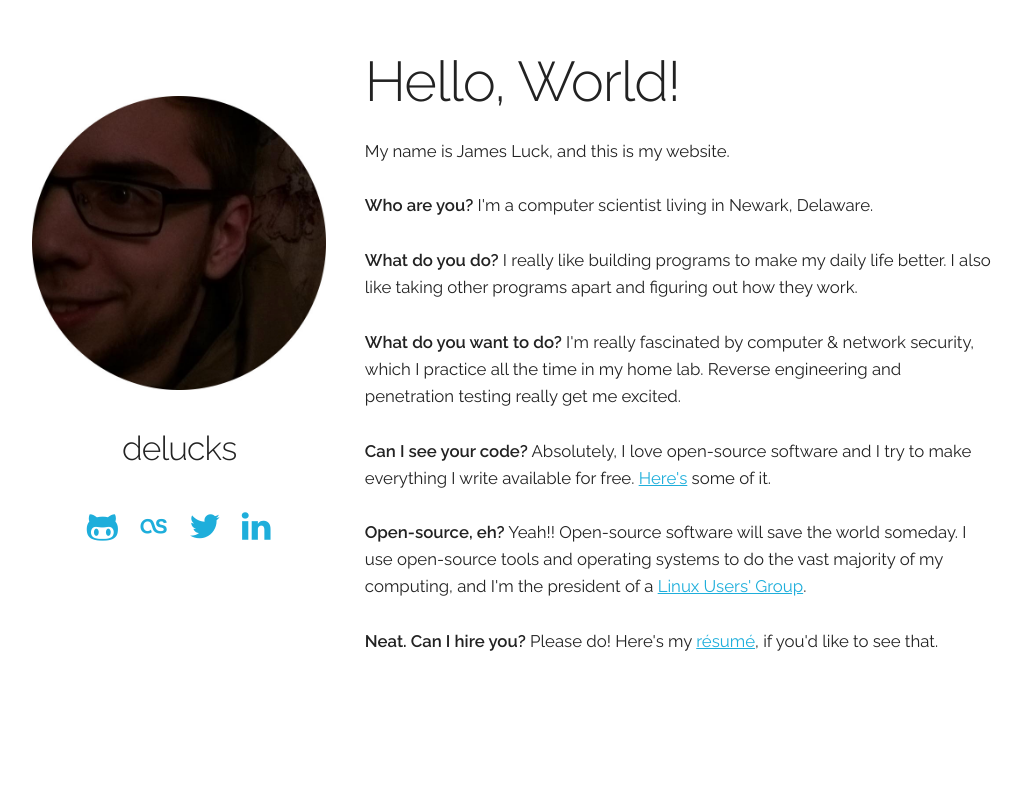
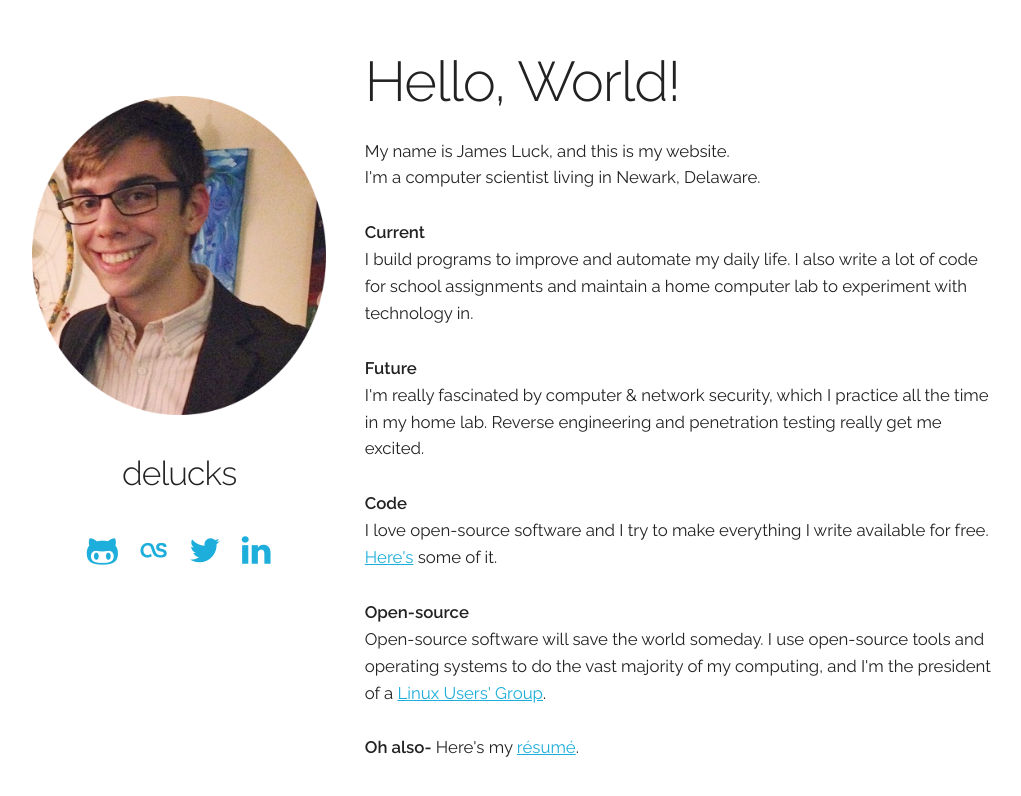
Before and after one commit to delucks/cli.jamieluck.com, a plain HTML site: page index.html in a window 1280 px wide. Shown: the whole page, without its empty margins (128-1149 px from the left). Drawn offline with Linux system fonts and the light colour scheme.

Commit message:
Updated picture & removed conversation style

```diff
--- a/index.html
+++ b/index.html
@@ -17,7 +17,7 @@
   <div class="container">
     <div class="row">
       <div class="one-third column" style="margin-top: 10%">
-				<img src="images/round.jpg" class="u-max-full-width"/>
+				<img src="images/round.png" class="u-max-full-width"/>
 				<p>
         <h4 style="text-align:center" >delucks</h4>
 				</p>
@@ -34,24 +34,26 @@
 				<h1>Hello, World!</h1>
 				<p>
 					My name is James Luck, and this is my website.
+					<br>I'm a computer scientist living in Newark, Delaware.
 				</p>
 				<p>
-					<b>Who are you?</b> I'm a computer scientist living in Newark, Delaware.
+					<b>Current</b><br>
+					I build programs to improve and automate my daily life. I also write a lot of code for school assignments and maintain a home computer lab to experiment with technology in.
 				</p>
 				<p>
-					<b>What do you do?</b> I really like building programs to make my daily life better. I also like taking other programs apart and figuring out how they work.
+					<b>Future</b><br>
+					I'm really fascinated by computer & network security, which I practice all the time in my home lab. Reverse engineering and penetration testing really get me excited.
 				</p>
 				<p>
-					<b>What do you want to do?</b> I'm really fascinated by computer & network security, which I practice all the time in my home lab. Reverse engineering and penetration testing really get me excited.
+					<b>Code</b><br>
+					I love open-source software and I try to make everything I write available for free. <a href="https://github.com/delucks">Here's</a> some of it.
 				</p>
 				<p>
-					<b>Can I see your code?</b> Absolutely, I love open-source software and I try to make everything I write available for free. <a href="https://github.com/delucks">Here's</a> some of it.
+					<b>Open-source</b><br>
+					Open-source software will save the world someday. I use open-source tools and operating systems to do the vast majority of my computing, and I'm the president of a <a href="http://lug.udel.edu">Linux Users' Group</a>.
 				</p>
 				<p>
-					<b>Open-source, eh?</b> Yeah!! Open-source software will save the world someday. I use open-source tools and operating systems to do the vast majority of my computing, and I'm the president of a <a href="http://lug.udel.edu">Linux Users' Group</a>.
-				</p>
-				<p>
-					<b>Neat. Can I hire you?</b> Please do! Here's my <a href="JamesLuckResume.pdf">r&eacute;sum&eacute;</a>, if you'd like to see that.
+					<b>Oh also-</b> Here's my <a href="JamesLuckResume.pdf">r&eacute;sum&eacute;</a>.
 				</p>
 			</div>
     </div>
```
Also changed, not shown: images/round.jpg (deleted), images/round.png (added).
